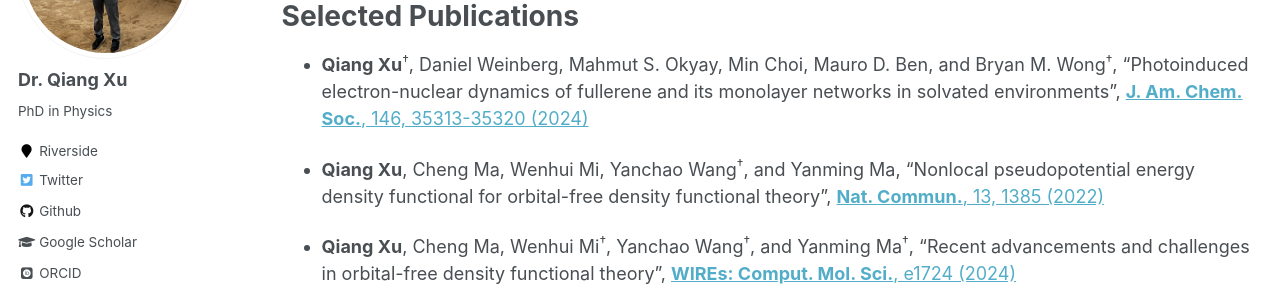
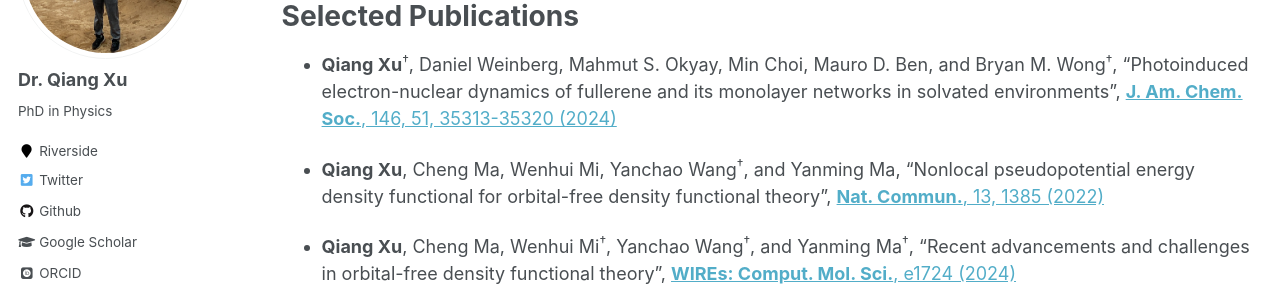
Before and after one commit to xqjlu/xqjlu.github.io, a Jekyll site: the page built from _pages/cv.md, in a window 1280 px wide and 900 px high, scrolled down 983 px. Shown: the part 152-452 px from the top of the window. Built offline with Jekyll 4.4.1, drawn with Linux system fonts in a browser that asks for light colours; some web fonts are replaced.

Commit message:
JACS issue

```diff
--- a/_pages/cv.md
+++ b/_pages/cv.md
@@ -48,7 +48,7 @@ Selected Publications
 ======
 * <b>Qiang Xu</b><sup>†</sup>, Daniel Weinberg, Mahmut S. Okyay, Min Choi, Mauro D. Ben, and Bryan M. Wong<sup>†</sup>,
 "Photoinduced electron-nuclear dynamics of fullerene and its monolayer networks in solvated environments",
-<a href="https://doi.org/10.1021/jacs.4c12952" target="_blank"><b>J. Am. Chem. Soc.</b>, 146, 35313-35320 (2024)</a>
+<a href="https://doi.org/10.1021/jacs.4c12952" target="_blank"><b>J. Am. Chem. Soc.</b>, 146, 51, 35313-35320 (2024)</a>
 
 * <b>Qiang Xu</b>, Cheng Ma, Wenhui Mi, Yanchao Wang<sup>†</sup>, and Yanming Ma,
 "Nonlocal pseudopotential energy density functional for orbital-free density functional theory",
```
Also changed, not shown: _pages/publications.md (+1 -1 lines).
